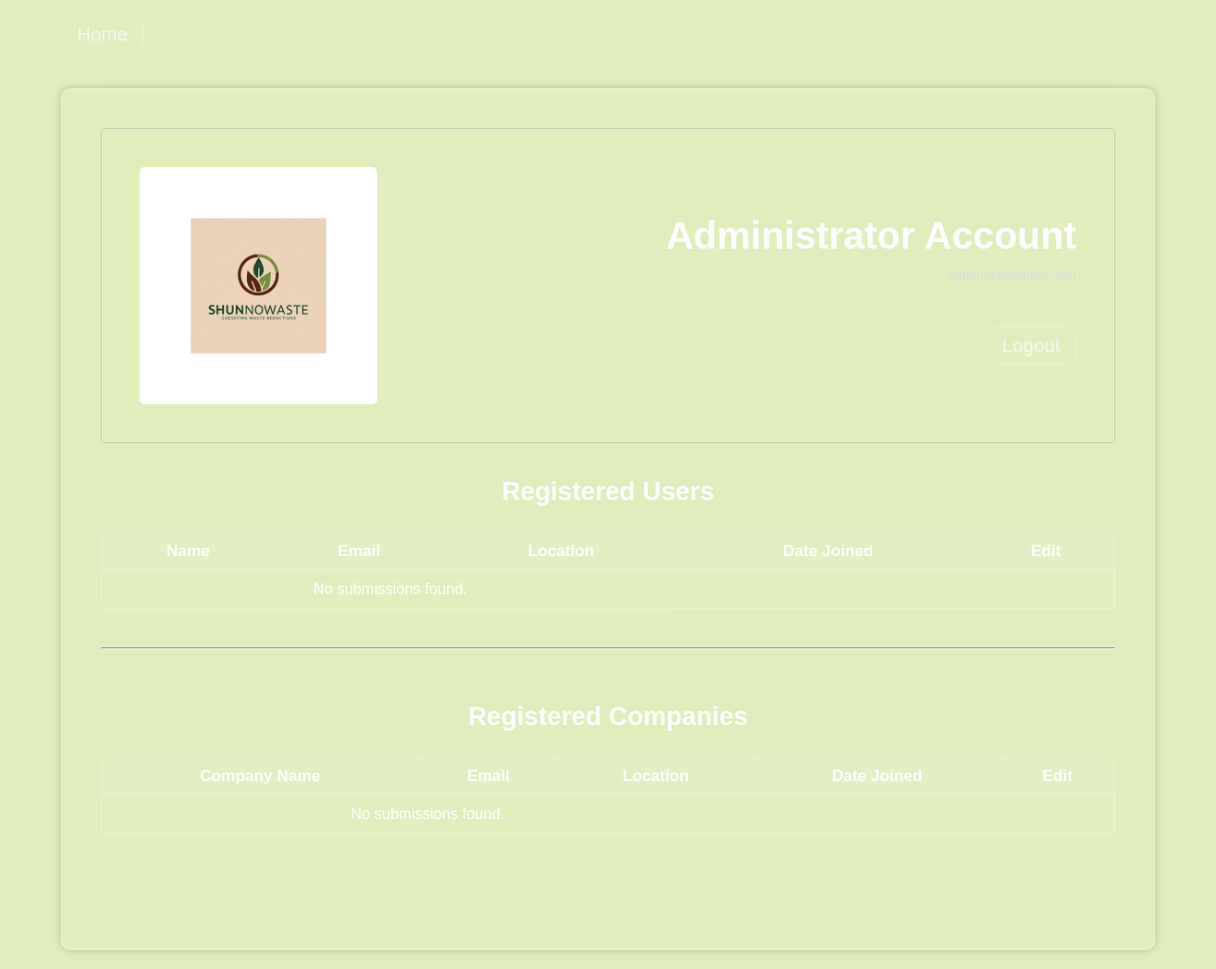
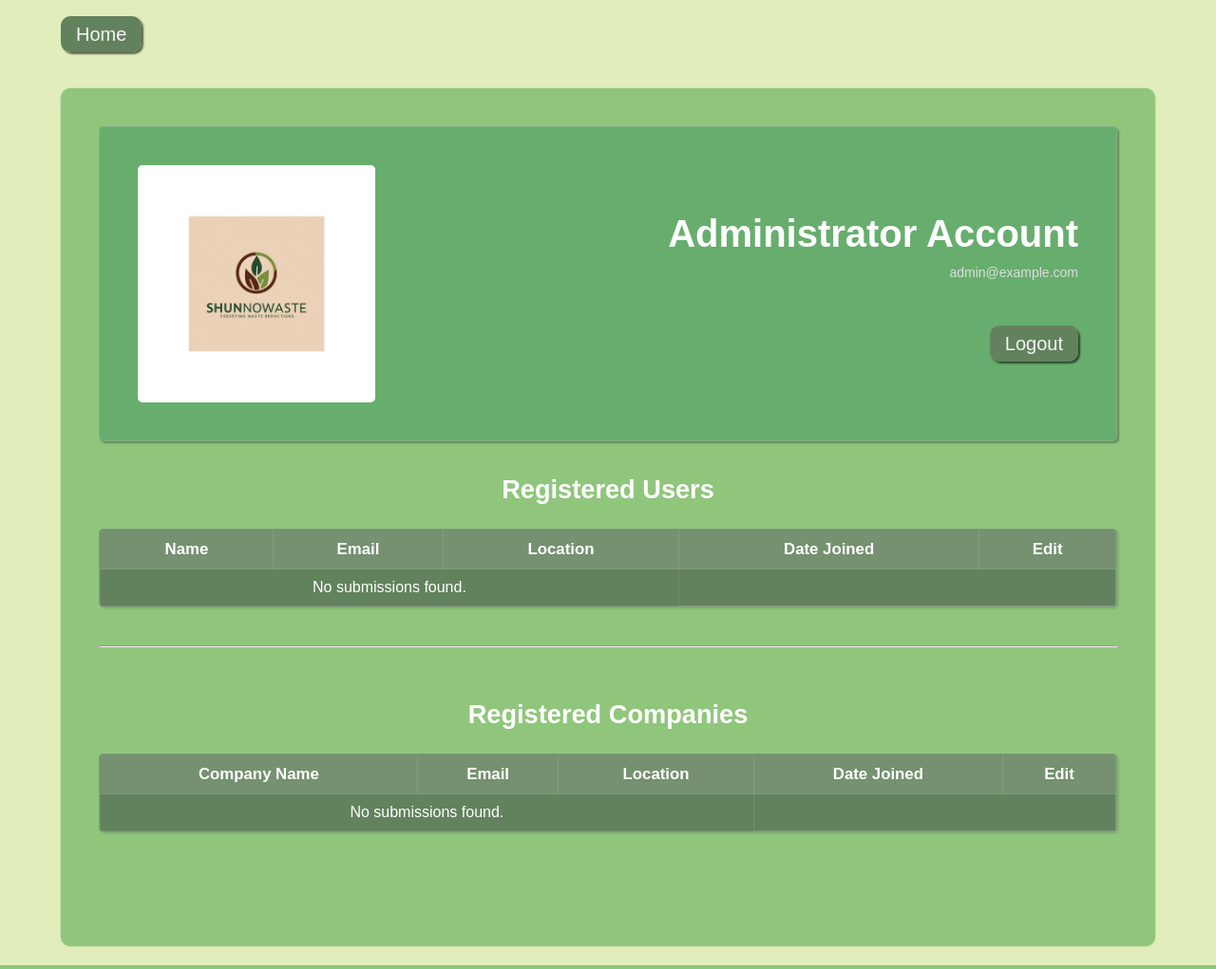
Before and after one commit to kausar2nd/testShunno, a Flask app: page /admin_dashboard in a window 1280 px wide. Shown: the whole page at 95% size. Run offline with Flask 3, Linux system fonts and the light colour scheme; the visitor is signed in with stand-in values (Sample User, id 1); data that the repository does not hold is empty.

Commit message:
minor color fix

```diff
--- a/app/static/css/admin_dash_style.css
+++ b/app/static/css/admin_dash_style.css
@@ -7,9 +7,11 @@
 }
 
 body {
-    /*background: url('/static/assets/allec-gomes--x7DTx0d6rI-unsplash.jpg') no-repeat center center;
+    /* background: url('/static/assets/allec-gomes--x7DTx0d6rI-unsplash.jpg') no-repeat center center; */
+    /* background: url('/static/assets/allec-gomes--x7DTx0d6rI-unsplash.jpg') no-repeat center center; */
     /* background: url('/static/assets/BlackWhite.png') no-repeat center center; */
     background-image: radial-gradient(#14161940 0.9px, #E1EEBC 0.7px);
+    background-size: 20px 20px;
     background-size: cover;
     color: whitesmoke;
     background-color: #141619;
@@ -41,29 +43,31 @@
     top: 20px;
     left: 20px;
     font-size: 20px;
-    border: 1px solid rgba(255, 255, 255, 0.2);
-    background: transparent;
+    /* border: 1px solid rgba(255, 255, 255, 0.2); */
+    box-shadow: 2px 2px 2px rgba(0, 0, 0, .6);
+    /* background: #90C67C; */
+    background: #62825D;
     padding: 8px 16px;
     border-radius: 10px;
     cursor: pointer;
-    backdrop-filter: blur(10px);
     transition: 0.3s ease-in-out;
     z-index: 10;
 }
 
 .nav-link:hover {
-    backdrop-filter: blur(30px);
-    border: 1px solid rgba(255, 255, 255, 0.6);
+    box-shadow: 2px 2px 2px rgba(0, 0, 0, .4);
+    /* border: 1px solid rgba(255, 255, 255, 0.6); */
 }
 
 .wrapper {
     width: 90%;
     margin: 20px 0;
     height: fit-content;
-    background: transparent;
-    border: 2px solid rgba(255, 255, 255, .2);
+    /* background: #62825D; */
+    background: #90C67C;
+    /* border: 2px solid rgba(255, 255, 255, .2); */
     backdrop-filter: blur(20px);
-    box-shadow: 0 0 10px rgba(0, 0, 0, .2);
+    box-shadow: 0 0 2px rgba(0, 0, 0, .2);
     color: #fff;
     border-radius: 10px;
     padding: 40px;
@@ -73,7 +77,9 @@
     display: flex;
     justify-content: space-between;
     align-items: center;
-    background: transparent;
+    /* background: #328E6E; */
+    background: #67AE6E;
+    box-shadow: 2px 2px 2px rgba(0, 0, 0, .3);
     border: 1px solid rgb(169, 169, 169, 0.5);
     border-radius: 5px;
     padding: 40px;
@@ -119,7 +125,8 @@
 
 .transactions {
     padding: 30px;
-    background: transparent;
+    background: #67AE6E;
+    box-shadow: 2px 2px 2px rgba(0, 0, 0, .3);
     border: 1px solid rgba(255, 255, 255, 0.2);
     border-radius: 5px;
     margin: 40px auto;
@@ -136,11 +143,14 @@
 }
 
 .table-div {
+    /* background-color: #829083; */
+    background-color: #62825D;
     overflow: auto;
     width: 100%;
     height: fit-content;
-    max-height: 300px;
+    max-height: 400px;
     border-radius: 5px;
+    box-shadow: 2px 2px 2px rgba(0, 0, 0, .1);
     border: 1px solid rgba(255, 255, 255, 0.2);
     scrollbar-width: thin;
     scrollbar-color: rgba(255, 255, 255, 0.2) rgba(255, 255, 255, 0.1);
--- a/app/templates/find_bin.html
+++ b/app/templates/find_bin.html
@@ -57,7 +57,7 @@
             </div>
             <div id="details" class="details">
                 <div class="details_text">
-                    <h2 id="location-name">AlterUSE</h2>
+                    <h2 id="location-name">ShunnoWaste</h2>
                     <p id="location-address">This recycling system will be a web-based application designed to encourage
                         individuals and communities to participate in recycling efforts. The system will provide a
                         platform where users can report their collections of recyclable items, such as plastic bottles,
--- a/app/templates/index.html
+++ b/app/templates/index.html
@@ -4,7 +4,7 @@
 <head>
     <meta charset="UTF-8">
     <meta name="viewport" content="width=device-width, initial-scale=1.0">
-    <title>AlterUSE</title>
+    <title>ShunnoWaste</title>
     <link rel="stylesheet" href="{{ url_for('static', filename='css/index_styles.css' ) }}">
     <link rel='stylesheet' href='https://unpkg.com/boxicons@2.1.4/css/boxicons.min.css'>
     <link rel="preconnect" href="https://fonts.googleapis.com">
--- a/app/templates/login_general.html
+++ b/app/templates/login_general.html
@@ -4,7 +4,7 @@
 <head>
     <meta charset="UTF-8">
     <meta name="viewport" content="width=device-width, initial-scale=1.0">
-    <title>AlterUSE Login</title>
+    <title>ShunnoWaste Login</title>
     <meta name="viewport" content="width=device-width, initial-scale=1.0">
     <link rel="preconnect" href="https://fonts.googleapis.com">
     <link rel="preconnect" href="https://fonts.gstatic.com" crossorigin>
```
